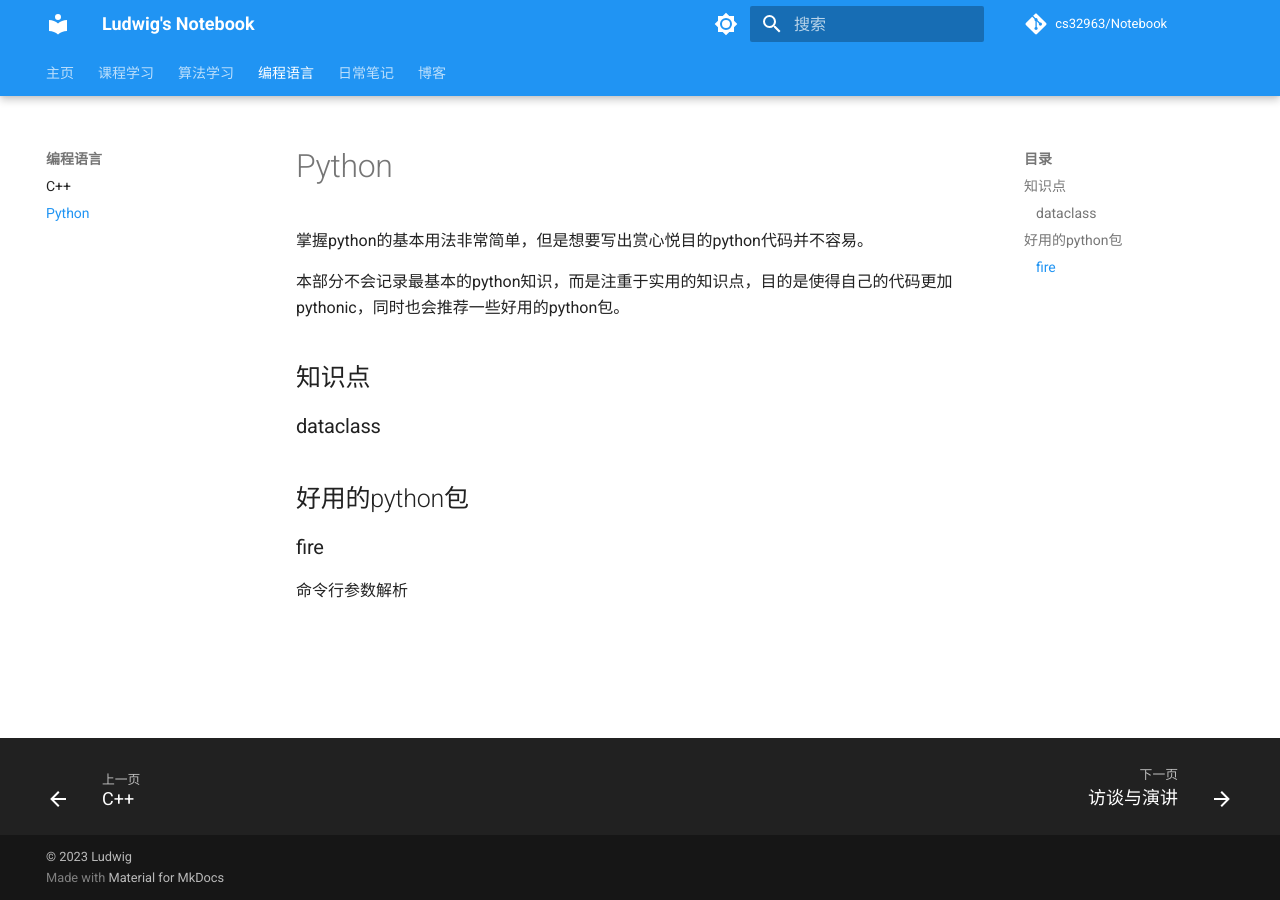
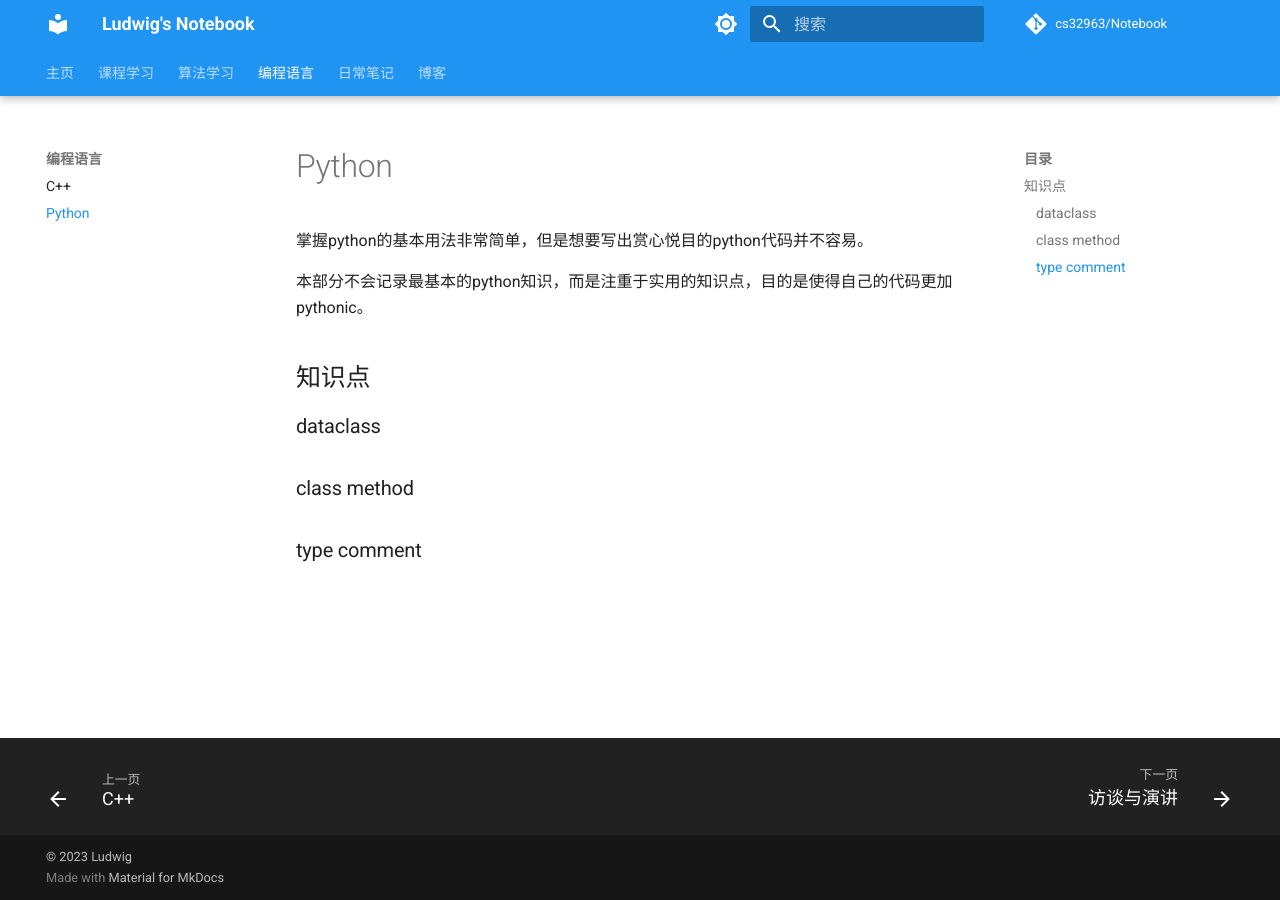
Before and after one commit to cs32963/Notebook, an MkDocs documentation site: the page built from docs/programming_languages/python.md, in a window 1280 px wide. Built offline with MkDocs 1.6.1 and Material for MkDocs 9.7.7, drawn with Linux system fonts in a browser that asks for light colours; comment, search, counter and statistics services are not loaded.

Commit message:
update python.md

```diff
--- a/docs/programming_languages/python.md
+++ b/docs/programming_languages/python.md
@@ -2,14 +2,12 @@
 
 掌握python的基本用法非常简单，但是想要写出赏心悦目的python代码并不容易。
 
-本部分不会记录最基本的python知识，而是注重于实用的知识点，目的是使得自己的代码更加pythonic，同时也会推荐一些好用的python包。
+本部分不会记录最基本的python知识，而是注重于实用的知识点，目的是使得自己的代码更加pythonic。
 
 ## 知识点
 
 ### dataclass
 
-## 好用的python包
+### class method
 
-### fire
-
-命令行参数解析
+### type comment
```
